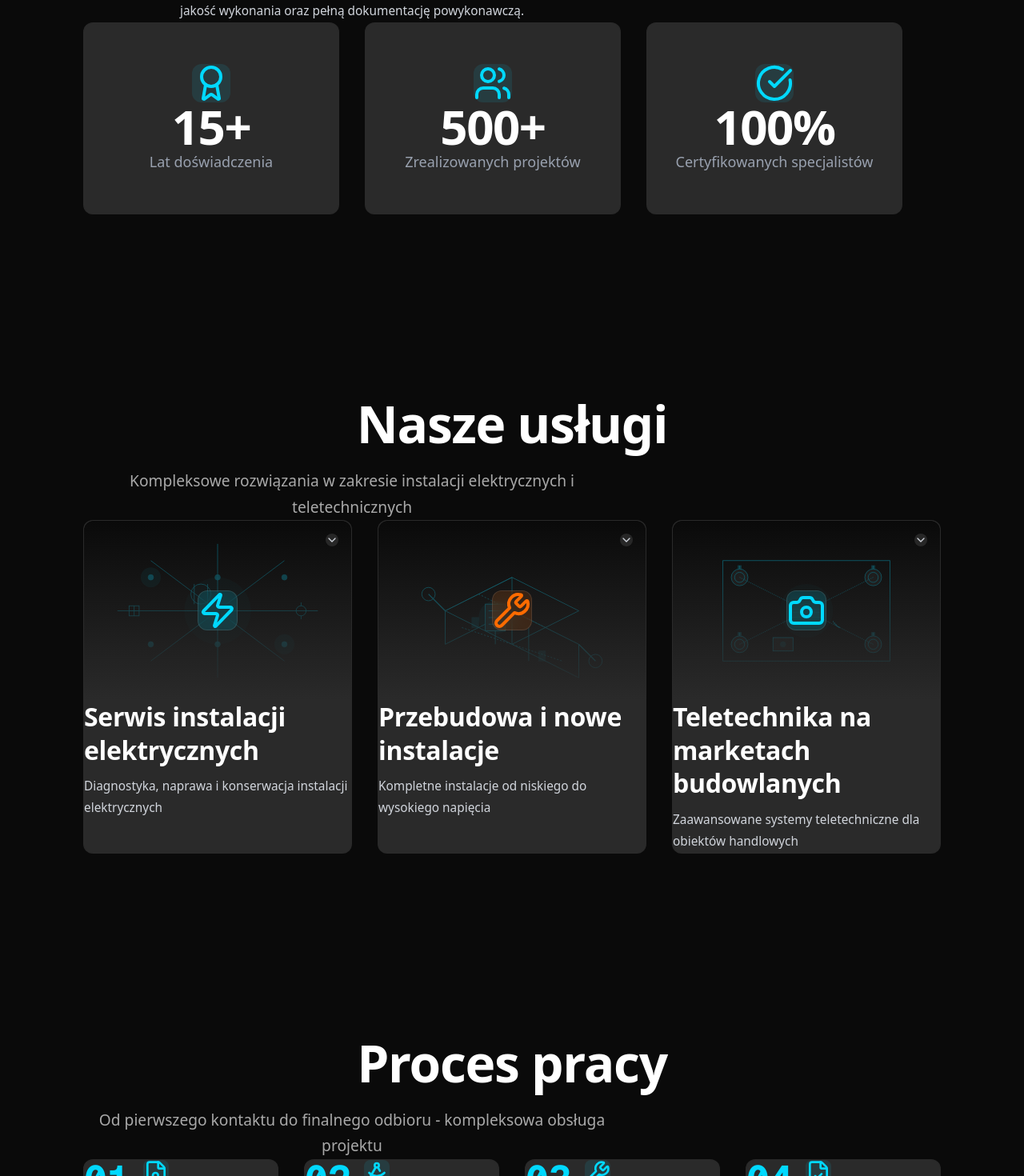
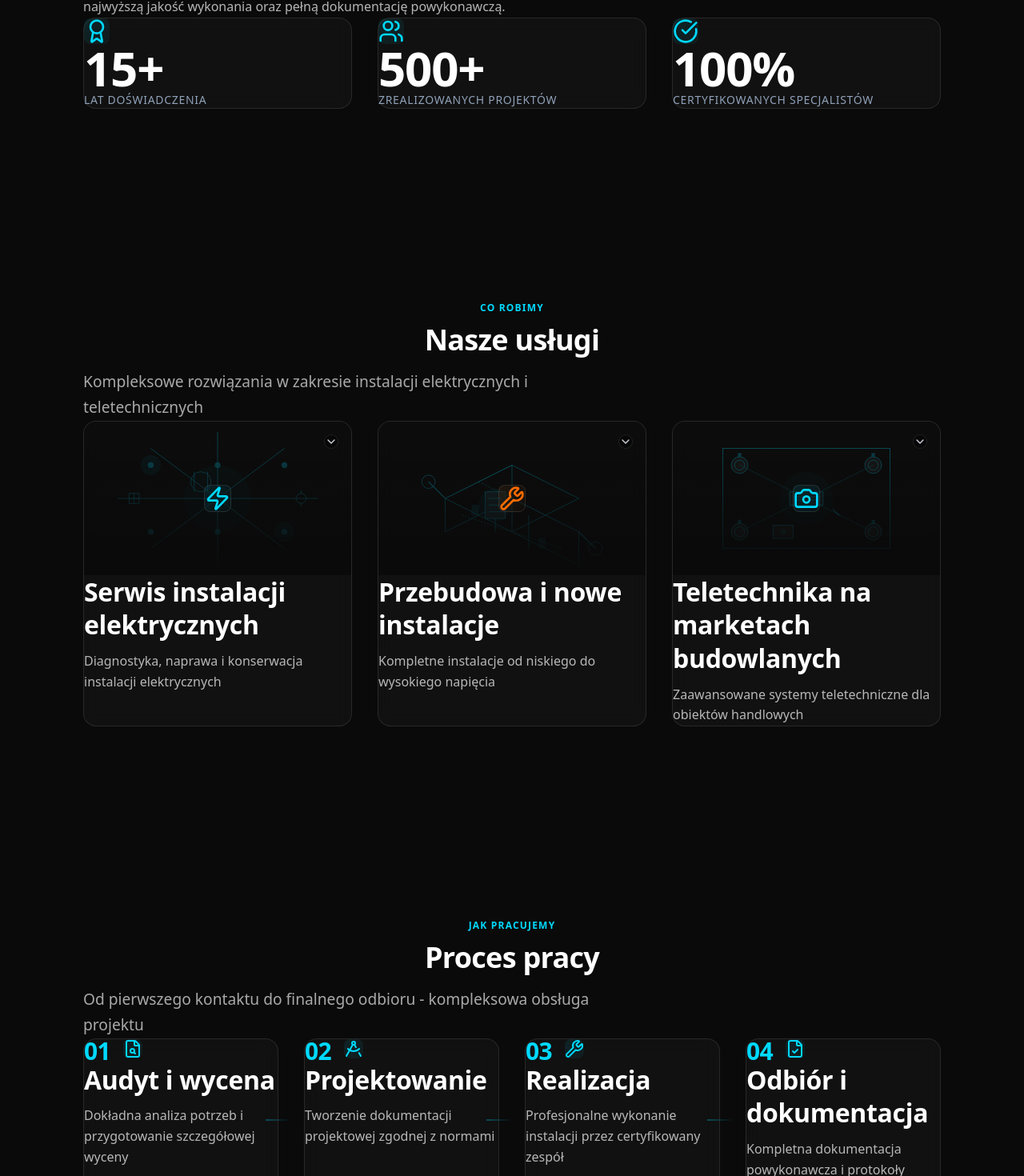
Before and after one commit to absyntvr-blip/el-instal, a Next.js app: page / in a window 1280 px wide. Shown: the part 1111-2581 px from the top of the page at 80% size. Built offline with nearby package versions, Linux system fonts and the light colour scheme.

Commit message:
Premium redesign: Swiss design typography, glassmorphism cards, 12-column grid, optimal spacing, sub-headers, monospaced stats

```diff
--- a/app/globals.css
+++ b/app/globals.css
@@ -103,13 +103,13 @@ h1 {
 }
 
 h2 {
-  font-size: clamp(2rem, 5vw, 4.5rem); /* 32px - 72px */
-  font-weight: 700;
-  line-height: 1.2;
+  font-size: clamp(2rem, 4vw, 2.25rem); /* 32px - 36px - smaller, elegant */
+  font-weight: 600;
+  line-height: 1.3;
   letter-spacing: -0.02em;
   word-wrap: break-word;
   overflow-wrap: break-word;
-  margin-bottom: 1rem;
+  margin-bottom: 0.75rem;
 }
 
 h3 {
@@ -147,13 +147,14 @@ h3 {
 
 /* Body text */
 p {
-  font-size: clamp(0.9375rem, 1.2vw, 1.125rem); /* 15px - 18px */
-  line-height: 1.75;
+  font-size: 1rem; /* 16px - fixed for consistency */
+  line-height: 1.6;
   font-weight: 400;
-  max-width: 42rem; /* Optimal reading width */
+  max-width: 40.625rem; /* 650px - optimal reading width */
+  color: rgba(255, 255, 255, 0.7);
 }
 
-/* Section spacing - consistent 8px grid */
+/* Section spacing - Premium breathing space */
 .section-spacing {
   padding-top: 5rem; /* 80px */
   padding-bottom: 5rem; /* 80px */
@@ -161,16 +162,50 @@ p {
 
 @media (min-width: 768px) {
   .section-spacing {
-    padding-top: 6rem; /* 96px */
-    padding-bottom: 6rem; /* 96px */
+    padding-top: 7rem; /* 112px */
+    padding-bottom: 7rem; /* 112px */
   }
 }
 
 @media (min-width: 1024px) {
   .section-spacing {
-    padding-top: 7rem; /* 112px */
-    padding-bottom: 7rem; /* 112px */
+    padding-top: 7.5rem; /* 120px */
+    padding-bottom: 7.5rem; /* 120px */
   }
+}
+
+/* Premium glassmorphism cards */
+.glass-card {
+  background: rgba(255, 255, 255, 0.03);
+  border: 1px solid rgba(255, 255, 255, 0.1);
+  border-radius: 16px;
+  backdrop-filter: blur(10px);
+  transition: all 0.3s cubic-bezier(0.4, 0, 0.2, 1);
+}
+
+.glass-card:hover {
+  background: rgba(255, 255, 255, 0.05);
+  border-color: rgba(0, 217, 255, 0.3);
+  transform: translateY(-5px);
+  box-shadow: 0 20px 40px rgba(0, 217, 255, 0.1),
+              0 0 0 1px rgba(0, 217, 255, 0.2);
+}
+
+/* Sub-header style */
+.sub-header {
+  font-size: 0.75rem; /* 12px */
+  font-weight: 600;
+  letter-spacing: 0.1em;
+  text-transform: uppercase;
+  color: #00D9FF;
+  margin-bottom: 0.5rem;
+}
+
+/* Monospaced numbers for stats */
+.stat-number {
+  font-family: var(--font-mono), 'Courier New', monospace;
+  font-weight: 700;
+  letter-spacing: -0.02em;
 }
 
 /* Neon glow effect */
--- a/components/About.tsx
+++ b/components/About.tsx
@@ -18,31 +18,35 @@ export default function About() {
 
   return (
     <section id="about" className="section-spacing relative w-full">
-      <div className="container mx-auto">
+      <div className="container mx-auto max-w-7xl">
         {/* Section Header */}
         <motion.div
           ref={ref}
           initial={{ opacity: 0, y: 30 }}
           animate={inView ? { opacity: 1, y: 0 } : {}}
           transition={{ duration: 0.8 }}
-          className="max-w-4xl mx-auto text-center mb-20 md:mb-24"
+          className="mb-20 md:mb-24"
         >
-          <h2 className="text-white mb-6 md:mb-8">O nas</h2>
-          <div className="space-y-6 max-w-3xl mx-auto">
-            <p className="text-gray-300 leading-relaxed text-base md:text-lg">
+          <div className="text-center mb-12">
+            <div className="sub-header mb-3">NASZA HISTORIA</div>
+            <h2 className="text-white mb-8">O nas</h2>
+          </div>
+
+          <div className="space-y-6 max-w-[650px] mx-auto">
+            <p>
               Od ponad 15 lat realizujemy projekty instalacji elektrycznych i teletechnicznych
               na terenie całej Polski. Specjalizujemy się w kompleksowych rozwiązaniach
               od instalacji domowych po zaawansowane systemy dla obiektów komercyjnych.
             </p>
-            <p className="text-gray-300 leading-relaxed text-base md:text-lg">
+            <p>
               Nasz zespół certyfikowanych elektryków i specjalistów teletechnicznych
               zapewnia najwyższą jakość wykonania oraz pełną dokumentację powykonawczą.
             </p>
           </div>
         </motion.div>
 
-        {/* Stats Grid */}
-        <div className="grid grid-cols-1 md:grid-cols-3 gap-6 md:gap-8 max-w-5xl mx-auto">
+        {/* Stats Grid - 12 column system */}
+        <div className="grid grid-cols-12 gap-8 max-w-6xl mx-auto">
           {stats.map((stat, index) => {
             const Icon = stat.icon;
             return (
@@ -51,13 +55,13 @@ export default function About() {
                 initial={{ opacity: 0, y: 30 }}
                 animate={inView ? { opacity: 1, y: 0 } : {}}
                 transition={{ delay: index * 0.15, duration: 0.6 }}
-                className="text-center p-8 md:p-10 rounded-xl bg-[#2A2A2A] border border-[#2A2A2A]/50 hover:border-[#00D9FF]/50 transition-all duration-300 flex flex-col items-center justify-center min-h-[240px] group"
+                className="col-span-12 md:col-span-4 glass-card p-8 flex flex-col h-full"
               >
-                <div className="mb-8 p-4 rounded-xl bg-[#00D9FF]/10 group-hover:bg-[#00D9FF]/20 transition-colors">
-                  <Icon className="w-10 h-10 md:w-12 md:h-12 text-[#00D9FF]" />
+                <div className="mb-6 p-3 rounded-lg bg-gradient-to-br from-[#00D9FF]/10 to-[#00D9FF]/5 w-fit">
+                  <Icon className="w-8 h-8 text-[#00D9FF]" />
                 </div>
-                <div className="text-5xl md:text-6xl font-bold text-white mb-4 leading-none tracking-tight">{stat.value}</div>
-                <div className="text-gray-400 text-base md:text-lg leading-relaxed px-2">{stat.label}</div>
+                <div className="stat-number text-5xl md:text-6xl text-white mb-3 leading-none">{stat.value}</div>
+                <div className="text-slate-400 text-sm uppercase tracking-wider">{stat.label}</div>
               </motion.div>
             );
           })}
--- a/components/Contact.tsx
+++ b/components/Contact.tsx
@@ -63,8 +63,9 @@ export default function Contact() {
         >
           {/* Section Header */}
           <div className="text-center mb-20 md:mb-24">
-            <h2 className="text-white mb-6 md:mb-8">Kontakt</h2>
-            <p className="section-subtitle mx-auto">
+            <div className="sub-header mb-3">SKONTAKTUJ SIĘ</div>
+            <h2 className="text-white mb-8">Kontakt</h2>
+            <p className="section-subtitle mx-auto max-w-[650px]">
               Skontaktuj się z nami, aby uzyskać bezpłatną wycenę projektu
             </p>
           </div>
--- a/components/Navigation.tsx
+++ b/components/Navigation.tsx
@@ -60,7 +60,7 @@ export default function Navigation() {
               href="#contact"
               whileHover={{ scale: 1.05 }}
               whileTap={{ scale: 0.95 }}
-              className="px-6 py-2 bg-[#00D9FF] text-[#0A0A0A] font-semibold rounded-lg text-sm"
+              className="px-6 py-2 bg-gradient-to-r from-[#00D9FF] to-[#00B8E6] text-[#0A0A0A] font-semibold rounded-lg text-sm backdrop-blur-sm border border-[#00D9FF]/30 shadow-lg shadow-[#00D9FF]/20"
             >
               Wycena
             </motion.a>
--- a/components/Process.tsx
+++ b/components/Process.tsx
@@ -39,23 +39,26 @@ export default function Process() {
 
   return (
     <section id="process" className="section-spacing relative w-full">
-      <div className="container mx-auto">
+      <div className="container mx-auto max-w-7xl">
         {/* Section Header */}
         <motion.div
           ref={ref}
           initial={{ opacity: 0, y: 30 }}
           animate={inView ? { opacity: 1, y: 0 } : {}}
           transition={{ duration: 0.8 }}
-          className="text-center mb-20 md:mb-24"
+          className="mb-20 md:mb-24"
         >
-          <h2 className="text-white mb-6 md:mb-8">Proces pracy</h2>
-          <p className="section-subtitle mx-auto">
+          <div className="text-center mb-12">
+            <div className="sub-header mb-3">JAK PRACUJEMY</div>
+            <h2 className="text-white mb-8">Proces pracy</h2>
+          </div>
+          <p className="section-subtitle mx-auto max-w-[650px]">
             Od pierwszego kontaktu do finalnego odbioru - kompleksowa obsługa projektu
           </p>
         </motion.div>
 
-        {/* Steps Grid */}
-        <div className="grid grid-cols-1 md:grid-cols-2 lg:grid-cols-4 gap-8 max-w-6xl mx-auto">
+        {/* Steps Grid - 12 column system */}
+        <div className="grid grid-cols-12 gap-8 max-w-6xl mx-auto">
           {steps.map((step, index) => {
             const Icon = step.icon;
             return (
@@ -64,24 +67,24 @@ export default function Process() {
                 initial={{ opacity: 0, y: 30 }}
                 animate={inView ? { opacity: 1, y: 0 } : {}}
                 transition={{ delay: index * 0.15, duration: 0.6 }}
-                className="relative group"
+                className="col-span-12 md:col-span-6 lg:col-span-3 relative group"
               >
-                <div className="bg-[#2A2A2A] border border-[#2A2A2A]/50 rounded-xl p-8 h-full hover:border-[#00D9FF]/50 transition-all duration-300 flex flex-col min-h-[260px] group-hover:bg-[#2F2F2F]">
-                  <div className="flex items-start gap-4 mb-8">
-                    <div className="text-4xl md:text-5xl font-bold text-[#00D9FF] font-mono leading-none">
+                <div className="glass-card p-8 h-full flex flex-col text-left">
+                  <div className="flex items-start gap-4 mb-6">
+                    <div className="stat-number text-3xl text-[#00D9FF] leading-none">
                       {step.number}
                     </div>
-                    <div className="p-3 rounded-lg bg-[#00D9FF]/10 group-hover:bg-[#00D9FF]/20 transition-colors">
-                      <Icon className="w-7 h-7 md:w-8 md:h-8 text-[#00D9FF]" />
+                    <div className="p-2.5 rounded-lg bg-gradient-to-br from-[#00D9FF]/10 to-[#00D9FF]/5">
+                      <Icon className="w-6 h-6 text-[#00D9FF]" />
                     </div>
                   </div>
-                  <h3 className="text-xl md:text-2xl font-semibold text-white mb-4 leading-tight">{step.title}</h3>
-                  <p className="text-gray-300 leading-relaxed flex-grow text-base">{step.description}</p>
+                  <h3 className="text-lg font-semibold text-white mb-3 leading-tight">{step.title}</h3>
+                  <p className="text-slate-400 leading-relaxed flex-grow text-sm">{step.description}</p>
                 </div>
 
                 {index < steps.length - 1 && (
                   <div className="hidden lg:block absolute top-1/2 -right-4 transform -translate-y-1/2 z-10">
-                    <div className="w-8 h-0.5 bg-gradient-to-r from-[#00D9FF]/50 to-transparent" />
+                    <div className="w-8 h-0.5 bg-gradient-to-r from-[#00D9FF]/30 to-transparent" />
                   </div>
                 )}
               </motion.div>
--- a/components/Services.tsx
+++ b/components/Services.tsx
@@ -60,22 +60,26 @@ export default function Services() {
 
   return (
     <section id="services" className="section-spacing relative w-full">
-      <div className="container mx-auto">
+      <div className="container mx-auto max-w-7xl">
         {/* Section Header */}
         <motion.div
           ref={ref}
           initial={{ opacity: 0, y: 30 }}
           animate={inView ? { opacity: 1, y: 0 } : {}}
           transition={{ duration: 0.8 }}
-          className="text-center mb-20 md:mb-24"
+          className="mb-20 md:mb-24"
         >
-          <h2 className="text-white mb-6 md:mb-8">Nasze usługi</h2>
-          <p className="section-subtitle mx-auto">
+          <div className="text-center mb-12">
+            <div className="sub-header mb-3">CO ROBIMY</div>
+            <h2 className="text-white mb-8">Nasze usługi</h2>
+          </div>
+          <p className="section-subtitle mx-auto max-w-[650px]">
             Kompleksowe rozwiązania w zakresie instalacji elektrycznych i teletechnicznych
           </p>
         </motion.div>
 
-        <div className="grid grid-cols-1 md:grid-cols-2 lg:grid-cols-3 gap-8 max-w-6xl mx-auto">
+        {/* Services Grid - 12 column system */}
+        <div className="grid grid-cols-12 gap-8 max-w-6xl mx-auto">
           {services.map((service, index) => {
             const Icon = service.icon;
             const isExpanded = expanded === index;
@@ -86,32 +90,34 @@ export default function Services() {
                 initial={{ opacity: 0, y: 30 }}
                 animate={inView ? { opacity: 1, y: 0 } : {}}
                 transition={{ delay: index * 0.15, duration: 0.6 }}
-                className="relative group flex"
+                className="col-span-12 md:col-span-6 lg:col-span-4"
               >
                 <motion.div
-                  whileHover={{ y: -6 }}
-                  className="bg-[#2A2A2A] border border-[#2A2A2A]/50 rounded-xl p-0 h-full w-full cursor-pointer transition-all duration-300 hover:border-[#00D9FF]/50 flex flex-col overflow-hidden group"
+                  whileHover={{ y: -5 }}
+                  className="glass-card h-full cursor-pointer flex flex-col overflow-hidden group"
                   onClick={() => setExpanded(isExpanded ? null : index)}
                 >
-                  <div className="relative w-full h-56 rounded-t-xl overflow-hidden bg-[#0A0A0A]">
+                  <div className="relative w-full h-48 overflow-hidden">
                     <Image
                       src={service.image}
                       alt={service.title}
                       fill
-                      className="object-cover opacity-70 group-hover:opacity-80 transition-opacity"
+                      className="object-cover opacity-60 group-hover:opacity-70 transition-opacity"
                       sizes="(max-width: 768px) 100vw, (max-width: 1200px) 50vw, 33vw"
                     />
-                    <div className="absolute inset-0 bg-gradient-to-t from-[#2A2A2A] to-transparent"></div>
+                    <div className="absolute inset-0 bg-gradient-to-t from-[#0A0A0A] via-[#0A0A0A]/50 to-transparent"></div>
                     <div className="absolute inset-0 flex items-center justify-center">
                       <div
-                        className="p-5 rounded-xl backdrop-blur-md border border-white/10"
-                        style={{ backgroundColor: `${service.color}25` }}
+                        className="p-4 rounded-lg backdrop-blur-md border border-white/10 bg-gradient-to-br"
+                        style={{
+                          background: `linear-gradient(135deg, ${service.color}15, ${service.color}05)`
+                        }}
                       >
-                        <Icon className="w-10 h-10 md:w-12 md:h-12" style={{ color: service.color }} />
+                        <Icon className="w-8 h-8" style={{ color: service.color }} />
                       </div>
                     </div>
                     <div className="absolute top-4 right-4">
-                      <div className="p-2 bg-[#2A2A2A]/90 backdrop-blur-sm rounded-full">
+                      <div className="p-2 bg-black/40 backdrop-blur-sm rounded-full border border-white/10">
                         {isExpanded ? (
                           <ChevronUp className="w-4 h-4 text-gray-300" />
                         ) : (
@@ -121,9 +127,9 @@ export default function Services() {
                     </div>
                   </div>
 
-                  <div className="p-8 flex flex-col flex-grow">
-                    <h3 className="text-xl md:text-2xl font-semibold text-white mb-4 leading-tight">{service.title}</h3>
-                    <p className="text-gray-300 mb-6 flex-grow leading-relaxed text-base">{service.shortDesc}</p>
+                  <div className="p-8 flex flex-col flex-grow text-left">
+                    <h3 className="text-xl font-semibold text-white mb-3 leading-tight">{service.title}</h3>
+                    <p className="text-slate-400 mb-6 flex-grow leading-relaxed text-sm">{service.shortDesc}</p>
 
                     <motion.div
                       initial={false}
@@ -131,9 +137,9 @@ export default function Services() {
                       transition={{ duration: 0.3 }}
                       className="overflow-hidden"
                     >
-                      <ul className="space-y-2 mt-4">
+                      <ul className="space-y-2.5 mt-4">
                         {service.fullDesc.map((item, idx) => (
-                          <li key={idx} className="text-box-body text-gray-400 flex items-start leading-relaxed">
+                          <li key={idx} className="text-slate-400 text-xs flex items-start leading-relaxed">
                             <span className="text-[#00D9FF] mr-2 flex-shrink-0 mt-1">•</span>
                             <span className="flex-1">{item}</span>
                           </li>
```
Also changed, not shown: components/Technologies.tsx (+12 -9 lines).
